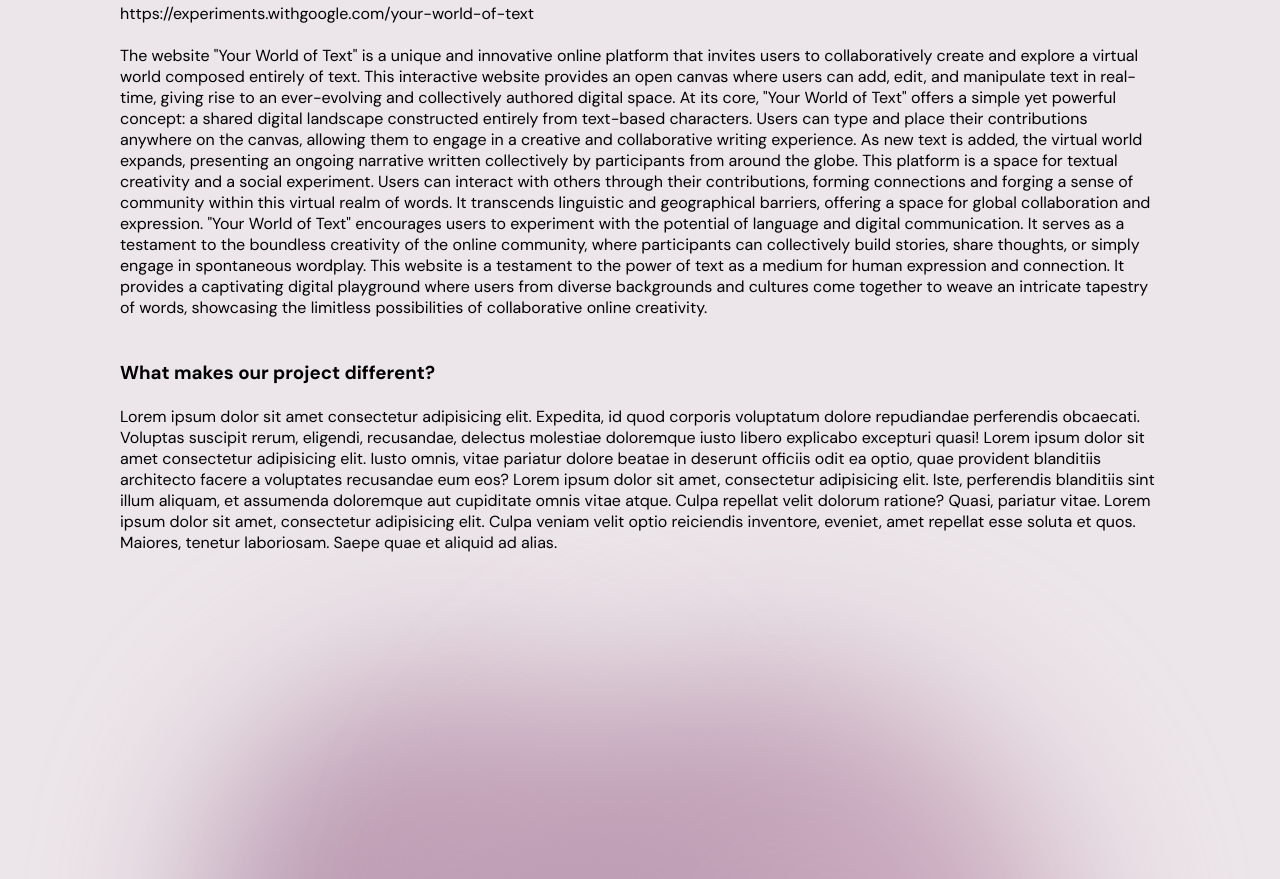
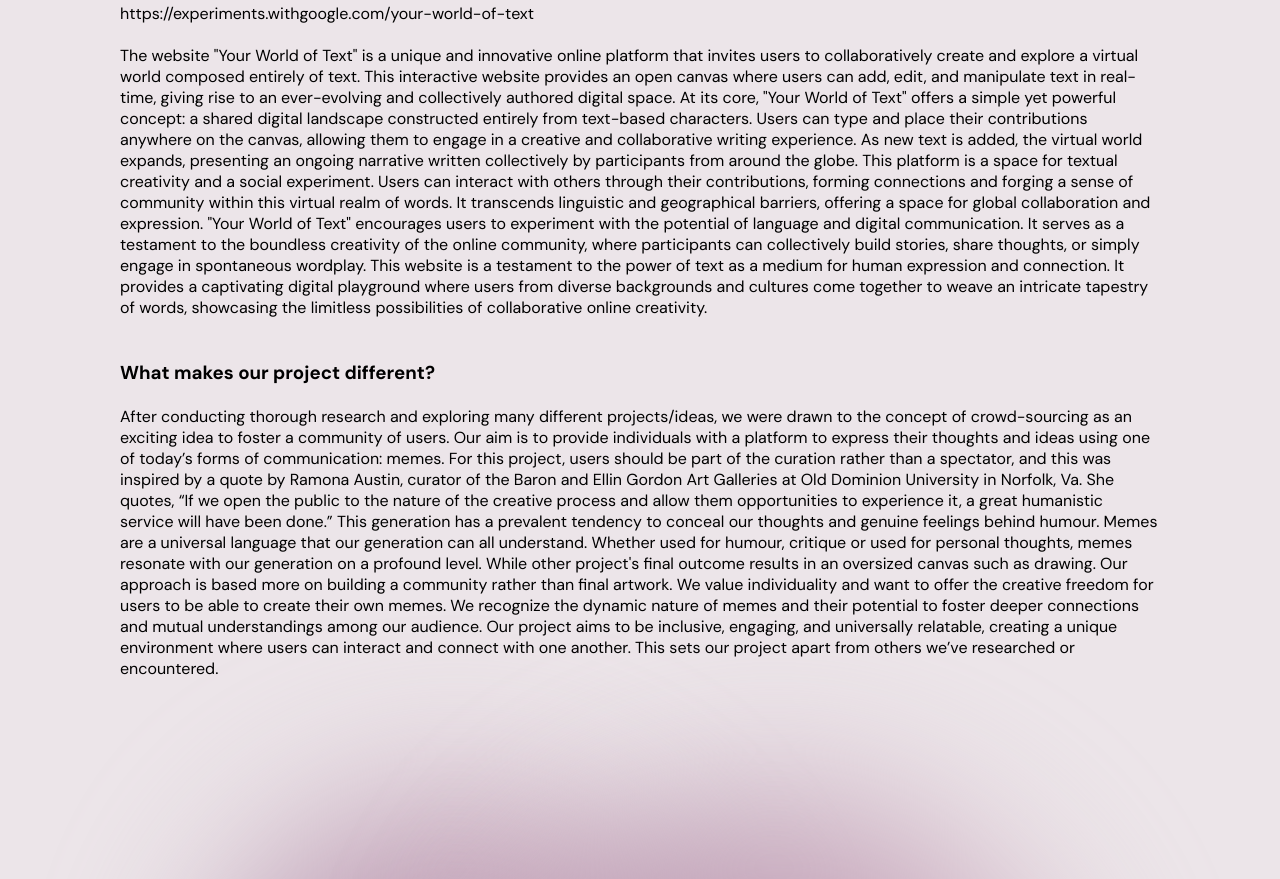
Before and after one commit to maloneykhim/CART351Website, a plain HTML site: page project.html in a window 1280 px wide. Shown: the part 2965-3844 px from the top of the page. Drawn offline with Linux system fonts and the light colour scheme.

Commit message:
added project detail new image

```diff
--- a/project.html
+++ b/project.html
@@ -83,7 +83,7 @@
             <div class="storyboard__box">
                 <div class="storyboard__image"><img src="storyboardP1.png" alt=""><br></div>
                 <div class="storyboard__image"><img src="storyboardP2.png" alt=""><br></div>
-                <div class="storyboard__image"><img src="storyboardP1.png" alt=""><br></div>
+                <div class="storyboard__image"><img src="storyboardP3.png" alt=""><br></div>
                 <div class="storyboard__image"><img src="storyboardP1.png" alt=""><br></div>
                 <div class="storyboard__image"><img src="storyboardP1.png" alt=""><br></div>
             </div>
@@ -121,8 +121,10 @@
             <br><br>
             <h3 class="project__question">What makes our project different?</h3>
             <br>
-            <p class="project__information">Lorem ipsum dolor sit amet consectetur adipisicing elit. Expedita, id quod corporis voluptatum dolore repudiandae perferendis obcaecati. Voluptas suscipit rerum, eligendi, recusandae, delectus molestiae doloremque iusto libero explicabo excepturi quasi! Lorem ipsum dolor sit amet consectetur adipisicing elit.
-                Iusto omnis, vitae pariatur dolore beatae in deserunt officiis odit ea optio, quae provident blanditiis architecto facere a voluptates recusandae eum eos? Lorem ipsum dolor sit amet, consectetur adipisicing elit. Iste, perferendis blanditiis sint illum aliquam, et assumenda doloremque aut cupiditate omnis vitae atque. Culpa repellat velit dolorum ratione? Quasi, pariatur vitae. Lorem ipsum dolor sit amet, consectetur adipisicing elit. Culpa veniam velit optio reiciendis inventore, eveniet, amet repellat esse soluta et quos. Maiores, tenetur laboriosam. Saepe quae et aliquid ad alias.</p>
+            <p class="project__information">After conducting thorough research and exploring many different projects/ideas, we were drawn to the concept of crowd-sourcing as an exciting idea to foster a community of users. Our aim is to provide individuals with a platform to express their thoughts and ideas using one of today’s forms of communication: memes.
+                For this project, users should be part of the curation rather than a spectator, and this was inspired by a quote by Ramona Austin, curator of the Baron and Ellin Gordon Art Galleries at Old Dominion University in Norfolk, Va. She quotes, “If we open the public to the nature of the creative process and allow them opportunities to experience it, a great humanistic service will have been done.”
+                This generation has a prevalent tendency to conceal our thoughts and genuine feelings behind humour. Memes are a universal language that our generation can all understand. Whether used for humour, critique or used for personal thoughts, memes resonate with our generation on a profound level. While other project's final outcome results in an oversized canvas such as drawing. Our approach is based more on building a community rather than final artwork. We value individuality and want to offer the creative freedom for users to be able to create their own memes. We recognize the dynamic nature of memes and their potential to foster deeper connections and mutual understandings among our audience. Our project aims to be inclusive, engaging, and universally relatable, creating a unique environment where users can interact and connect with one another. This sets our project apart from others we’ve researched or encountered.
+                </p>
 
         </div>
     </div>
```
Also changed, not shown: storyboardP3.png (added).
